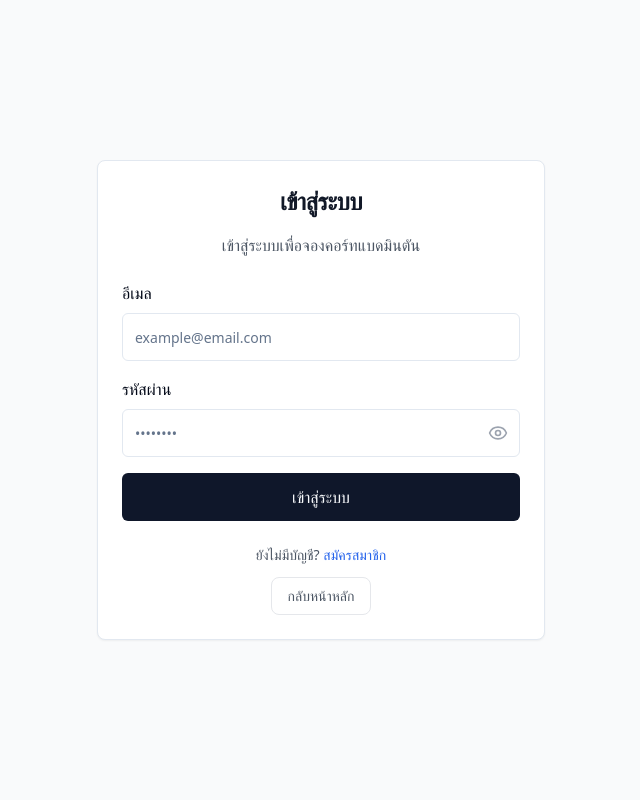
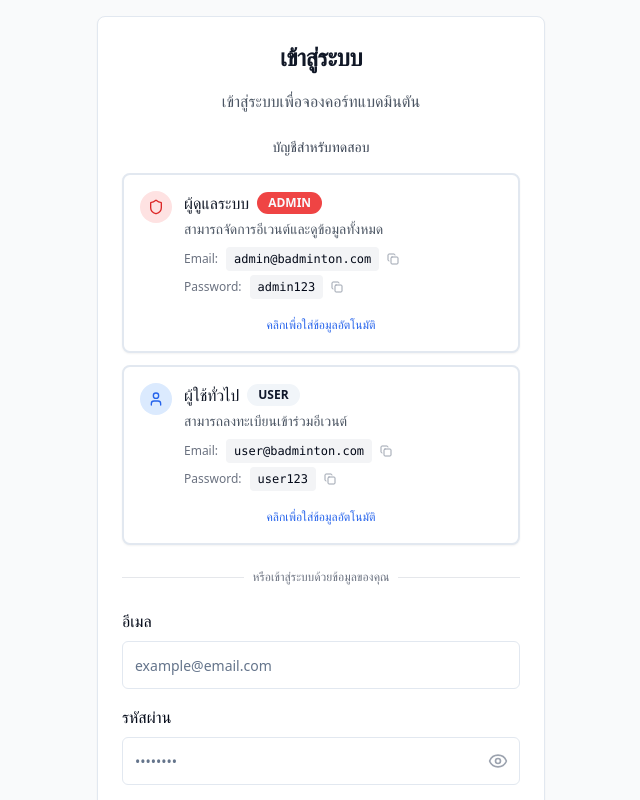
Before and after one commit to 6770292221/birdie-bash-bookings, a React (Vite) app: page /login in a window 1280 px wide. Shown: the top 800 px of the page, without its empty margins (319-959 px from the left). Built offline with nearby package versions, Linux system fonts and the light colour scheme.

Commit message:
Add mock login for admin/user
Added mock login functionality for both admin and regular users to the `LoginForm` component. This allows for testing different user roles and permissions without needing actual authentication.

```diff
--- a/src/components/LoginForm.tsx
+++ b/src/components/LoginForm.tsx
@@ -6,9 +6,10 @@ import { Card, CardHeader, CardTitle, CardContent } from '@/components/ui/card';
 import { Form, FormField, FormItem, FormLabel, FormControl, FormMessage } from '@/components/ui/form';
 import { useForm } from 'react-hook-form';
 import { Link, useNavigate } from 'react-router-dom';
-import { Eye, EyeOff } from 'lucide-react';
+import { Eye, EyeOff, User, Shield, Copy } from 'lucide-react';
 import { useAuth } from '@/contexts/AuthContext';
 import { useToast } from '@/hooks/use-toast';
+import { Badge } from '@/components/ui/badge';
 
 interface LoginFormData {
   email: string;
@@ -22,6 +23,41 @@ const LoginForm = () => {
   const { toast } = useToast();
   const navigate = useNavigate();
   const form = useForm<LoginFormData>();
+
+  // Mock accounts for testing
+  const mockAccounts = [
+    {
+      type: 'admin',
+      email: 'admin@badminton.com',
+      password: 'admin123',
+      name: 'ผู้ดูแลระบบ',
+      description: 'สามารถจัดการอีเวนต์และดูข้อมูลทั้งหมด'
+    },
+    {
+      type: 'user',
+      email: 'user@badminton.com',
+      password: 'user123',
+      name: 'ผู้ใช้ทั่วไป',
+      description: 'สามารถลงทะเบียนเข้าร่วมอีเวนต์'
+    }
+  ];
+
+  const fillMockData = (account: typeof mockAccounts[0]) => {
+    form.setValue('email', account.email);
+    form.setValue('password', account.password);
+    toast({
+      title: "ข้อมูลถูกใส่แล้ว",
+      description: `กรอกข้อมูล ${account.name} เรียบร้อยแล้ว`,
+    });
+  };
+
+  const copyToClipboard = (text: string) => {
+    navigator.clipboard.writeText(text);
+    toast({
+      title: "คัดลอกแล้ว",
+      description: "คัดลอกข้อมูลไปยังคลิปบอร์ดแล้ว",
+    });
+  };
 
   const onSubmit = async (data: LoginFormData) => {
     setIsLoading(true);
@@ -57,6 +93,86 @@ const LoginForm = () => {
         </CardHeader>
 
         <CardContent className="space-y-6">
+          {/* Mock Account Cards */}
+          <div className="space-y-4">
+            <div className="text-center">
+              <h3 className="text-sm font-medium text-gray-700 mb-3">บัญชีสำหรับทดสอบ</h3>
+            </div>
+
+            <div className="grid gap-3">
+              {mockAccounts.map((account, index) => (
+                <Card key={index} className="border-2 hover:border-blue-300 transition-colors cursor-pointer"
+                      onClick={() => fillMockData(account)}>
+                  <CardContent className="p-4">
+                    <div className="flex items-start justify-between">
+                      <div className="flex items-start space-x-3">
+                        <div className={`p-2 rounded-full ${
+                          account.type === 'admin'
+                            ? 'bg-red-100 text-red-600'
+                            : 'bg-blue-100 text-blue-600'
+                        }`}>
+                          {account.type === 'admin' ?
+                            <Shield className="w-4 h-4" /> :
+                            <User className="w-4 h-4" />
+                          }
+                        </div>
+                        <div className="flex-1">
+                          <div className="flex items-center gap-2 mb-1">
+                            <h4 className="font-medium text-gray-900">{account.name}</h4>
+                            <Badge variant={account.type === 'admin' ? 'destructive' : 'secondary'} className="text-xs">
+                              {account.type.toUpperCase()}
+                            </Badge>
+                          </div>
+                          <p className="text-sm text-gray-600 mb-2">{account.description}</p>
+                          <div className="space-y-1">
+                            <div className="flex items-center gap-2">
+                              <span className="text-xs text-gray-500">Email:</span>
+                              <span className="text-xs font-mono bg-gray-100 px-2 py-1 rounded">{account.email}</span>
+                              <button
+                                onClick={(e) => {
+                                  e.stopPropagation();
+                                  copyToClipboard(account.email);
+                                }}
+                                className="text-gray-400 hover:text-gray-600"
+                              >
+                                <Copy className="w-3 h-3" />
+                              </button>
+                            </div>
+                            <div className="flex items-center gap-2">
+                              <span className="text-xs text-gray-500">Password:</span>
+                              <span className="text-xs font-mono bg-gray-100 px-2 py-1 rounded">{account.password}</span>
+                              <button
+                                onClick={(e) => {
+                                  e.stopPropagation();
+                                  copyToClipboard(account.password);
+                                }}
+                                className="text-gray-400 hover:text-gray-600"
+                              >
+                                <Copy className="w-3 h-3" />
+                              </button>
+                            </div>
+                          </div>
+                        </div>
+                      </div>
+                    </div>
+                    <div className="mt-3 text-center">
+                      <span className="text-xs text-blue-600 font-medium">คลิกเพื่อใส่ข้อมูลอัตโนมัติ</span>
+                    </div>
+                  </CardContent>
+                </Card>
+              ))}
+            </div>
+          </div>
+
+          <div className="relative">
+            <div className="absolute inset-0 flex items-center">
+              <span className="w-full border-t border-gray-200" />
+            </div>
+            <div className="relative flex justify-center text-xs uppercase">
+              <span className="bg-white px-2 text-gray-500">หรือเข้าสู่ระบบด้วยข้อมูลของคุณ</span>
+            </div>
+          </div>
+
           <Form {...form}>
             <form onSubmit={form.handleSubmit(onSubmit)} className="space-y-4">
               <FormField
```
